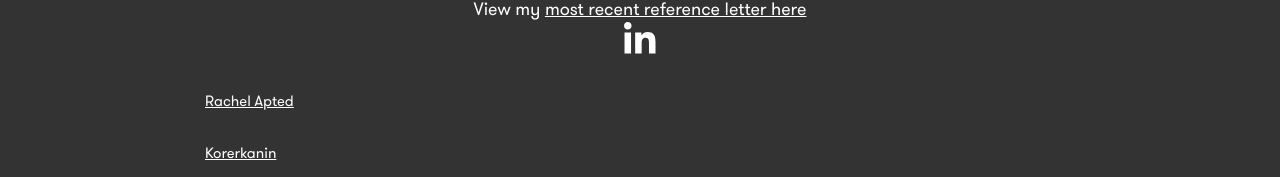
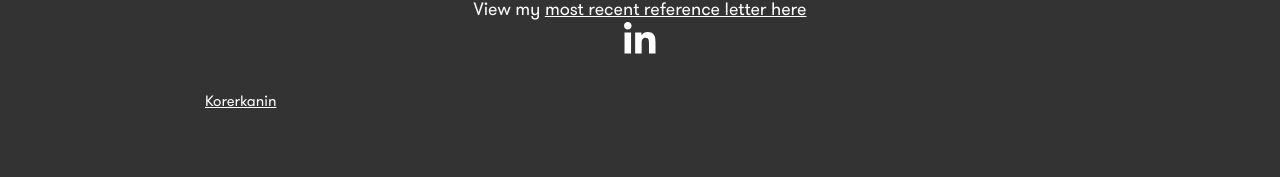
Before and after one commit to kiratilcock1/kiratilcock, a plain HTML site: page index.html in a window 1280 px wide. Shown: the part 5162-5339 px from the top of the page. Drawn offline with nearby package versions, Linux system fonts and the light colour scheme; files that its build step writes are made by us from their sources.

Commit message:
Update index.html

```diff
--- a/index.html
+++ b/index.html
@@ -429,8 +429,6 @@
         <h2>View my <a class="white color" href='assets/Reference.pdf'>most recent reference letter here</a></h2>
          <h2><a class="white color" style="text-align: center;"href="https://www.linkedin.com/in/kira-tilcock-7248778b/"><i class="fab fa-linkedin-in fa-2x no-stroke" aria-hidden="true"></i></a></h2>
       <br>
-      <p><small><a class="white color" href="https://www.rachelapted.com"> Rachel Apted </a></small></p>
-      <br>
       <p><small><a class="white color" href="https://www.korerkanin.com"> Korerkanin </a></small></p>
       <br>
       </address>
```
